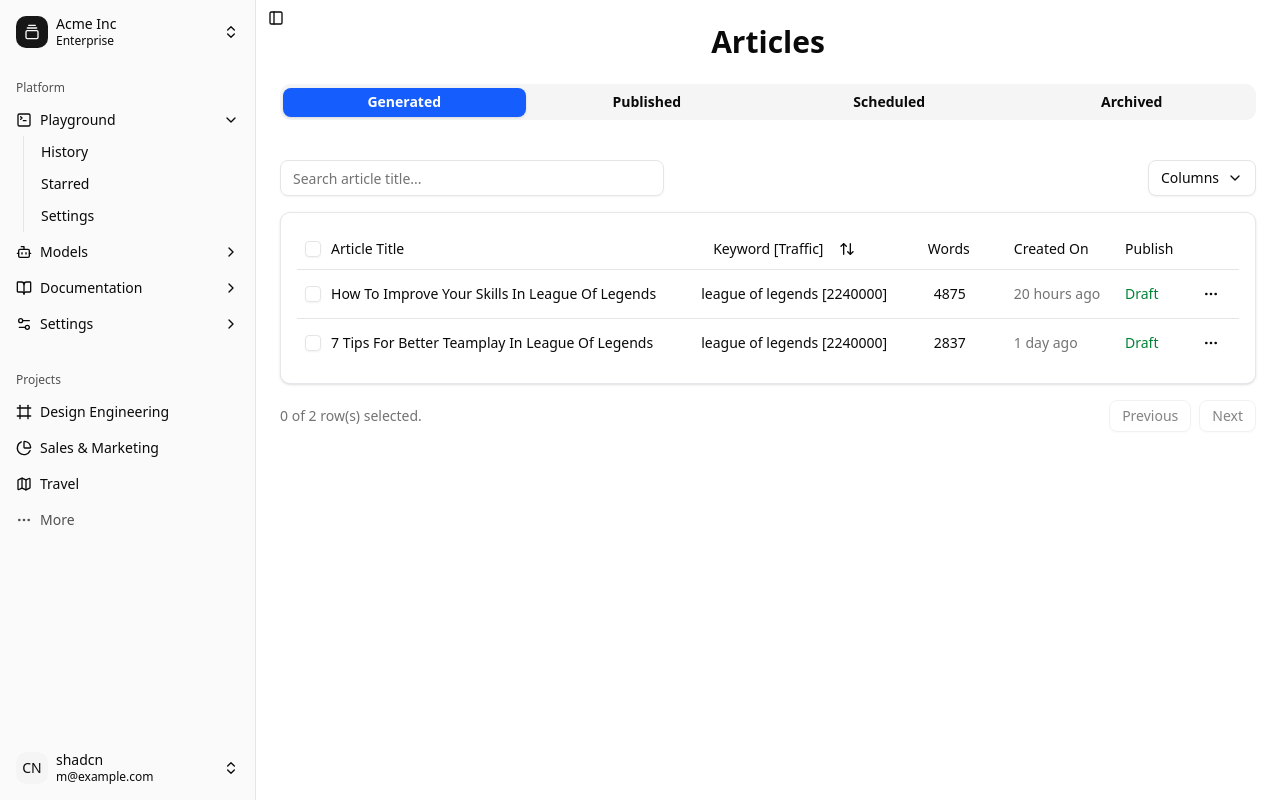
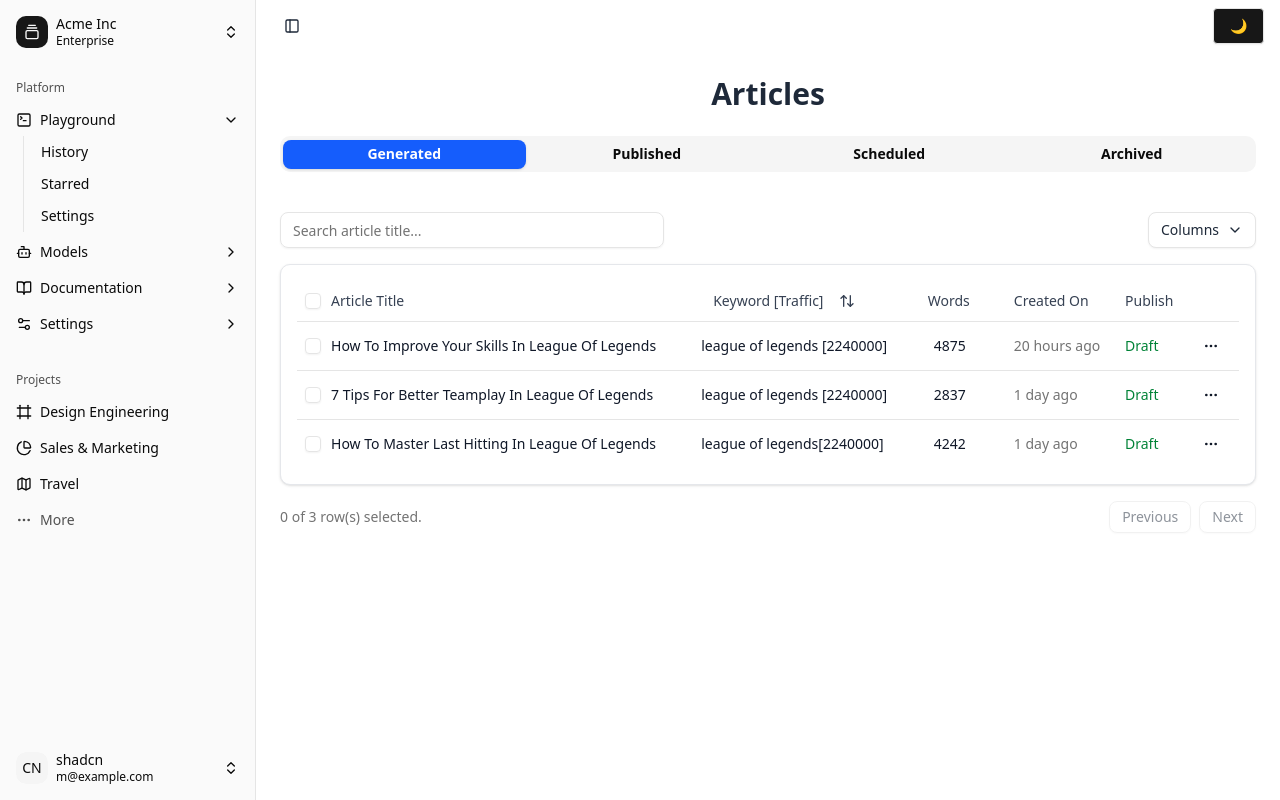
Before and after one commit to iAyushh/Dashboard-UI, a React (Vite) app: page / in a window 1280 px wide. Built offline with nearby package versions, Linux system fonts and the light colour scheme.

Commit message:
Added dark mode and light mode switch

```diff
--- a/src/components/DarkModeToggle.jsx
+++ b/src/components/layout/DarkModeToggle.jsx
@@ -1,4 +1,4 @@
-import { Button } from "./ui/button";
+import { Button } from "../ui/button";
 import { useEffect, useState } from "react";
 
 export default function DarkModeToggle() {
@@ -22,7 +22,7 @@ export default function DarkModeToggle() {
       className="px-4 py-2 text-sm border rounded dark:bg-gray-800 dark:text-white"
       onClick={() => setIsDark(!isDark)}
     >
-      {isDark ? "☀️ Light Mode" : "🌙 Dark Mode"}
+      {isDark ? "☀️ " : "🌙 "}
     </Button>
   );
 }
--- a/src/components/layout/DataTable.jsx
+++ b/src/components/layout/DataTable.jsx
@@ -91,13 +91,13 @@ function DataTable({ data }) {
       </div>
 
       {/* Table */}
-      <div className="rounded-lg border border-gray-200 bg-white shadow-sm p-4">
+      <div className="rounded-lg border border-gray-200 bg-white shadow-sm p-4 dark:border-gray-700 dark:bg-gray-900">
         <Table>
           <TableHeader>
             {table.getHeaderGroups().map((headerGroup) => (
               <TableRow key={headerGroup.id}>
                 {headerGroup.headers.map((header) => (
-                  <TableHead key={header.id}>
+                  <TableHead key={header.id} className="text-gray-700 dark:text-gray-300">
                     {header.isPlaceholder
                       ? null
                       : flexRender(
@@ -115,9 +115,10 @@ function DataTable({ data }) {
                 <TableRow
                   key={row.id}
                   data-state={row.getIsSelected() && "selected"}
+                  className="hover:bg-gray-100 dark:hover:bg-gray-800 dark:data-[state=selected]:bg-gray-700"
                 >
                   {row.getVisibleCells().map((cell) => (
-                    <TableCell key={cell.id}>
+                    <TableCell key={cell.id} className="text-gray-900 dark:text-gray-100">
                       {flexRender(
                         cell.column.columnDef.cell,
                         cell.getContext()
--- a/src/data/articles.js
+++ b/src/data/articles.js
@@ -16,8 +16,20 @@ export const articles = [
     keyword: "league of legends [2240000]",
     words: 2837,
     createdOn: "1 day ago",
-    publish: "Draft",
+    publish: "Draft"},
+
+    {
+    id: "gen-3",
+    category: "generated",
+    title: "How to Master Last Hitting in League of Legends",
+    keyword: "league of legends[2240000]",
+    words: 4242,
+    createdOn: "1 day ago",
+    publish: "Draft"
   },
+
+
+
 
   // Published Articles
   {
--- a/src/pages/Dashboard.jsx
+++ b/src/pages/Dashboard.jsx
@@ -10,6 +10,7 @@ import { Tabs, TabsList, TabsTrigger, TabsContent } from "@/components/ui/tabs";
 import DataTable from "@/components/layout/DataTable";
 import { articles } from "@/data/articles";
 import TableSkeleton from "@/components/layout/TableSkeleton";
+import DarkModeToggle from "@/components/layout/DarkModeToggle";
 
 const Dashboard = () => {
   const [activeTab, setActiveTab] = useState("generated");
@@ -24,7 +25,7 @@ const Dashboard = () => {
       );
       setFilteredArticles(filtered);
       setLoading(false);
-    }, 1000); // Simulate loading delay
+    }, 1000);
 
     return () => clearTimeout(timeout);
   }, [activeTab]);
@@ -33,9 +34,14 @@ const Dashboard = () => {
     <SidebarProvider>
       <AppSidebar />
       <SidebarInset>
-        <div>
-          <SidebarTrigger className="ml-[6px] absolute top-1" />
-          <Separator orientation="vertical" className="mr-2 h-4" />
+        <div className="w-full min-h-screen bg-white dark:bg-black text-gray-800 dark:text-gray-100">
+          <div className="flex justify-between items-center w-full px-4 py-2">
+            <div className="flex items-center gap-2">
+              <SidebarTrigger className="ml-[6px]" />
+              <Separator orientation="vertical" className="h-6" />
+            </div>
+
+            <DarkModeToggle />
           </div>
 
           <div className="flex flex-col items-center justify-center p-6 w-full">
@@ -47,21 +53,31 @@ const Dashboard = () => {
               className="w-full"
             >
               <TabsList className="grid w-full grid-cols-4 mb-4">
-              {["generated", "published", "scheduled", "archived"].map((tab) => (
+                {["generated", "published", "scheduled", "archived"].map(
+                  (tab) => (
                     <TabsTrigger
                       key={tab}
                       value={tab}
-                  className="font-semibold hover:bg-blue-100 data-[state=active]:bg-blue-600 data-[state=active]:text-white"
+                      className="font-semibold transition-colors
+  hover:bg-blue-100 dark:hover:bg-gray-600
+  data-[state=active]:bg-blue-600
+  data-[state=active]:text-white"
                     >
                       {tab.charAt(0).toUpperCase() + tab.slice(1)}
                     </TabsTrigger>
-              ))}
+                  )
+                )}
               </TabsList>
 
               <TabsContent value={activeTab}>
-              {loading ? <TableSkeleton /> : <DataTable data={filteredArticles} />}
+                {loading ? (
+                  <TableSkeleton />
+                ) : (
+                  <DataTable data={filteredArticles} />
+                )}
               </TabsContent>
             </Tabs>
+          </div>
         </div>
       </SidebarInset>
     </SidebarProvider>
```
Lines whose indentation alone changed are shown as unchanged.
